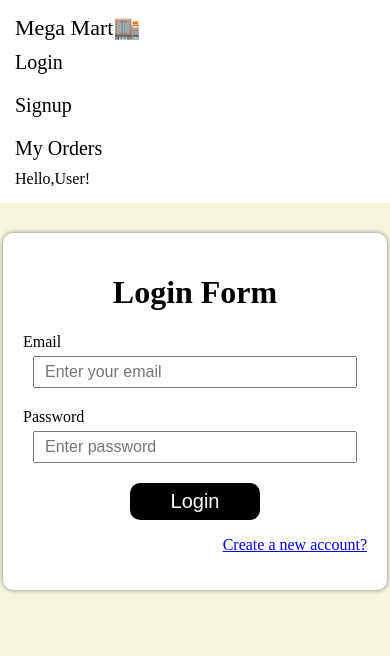
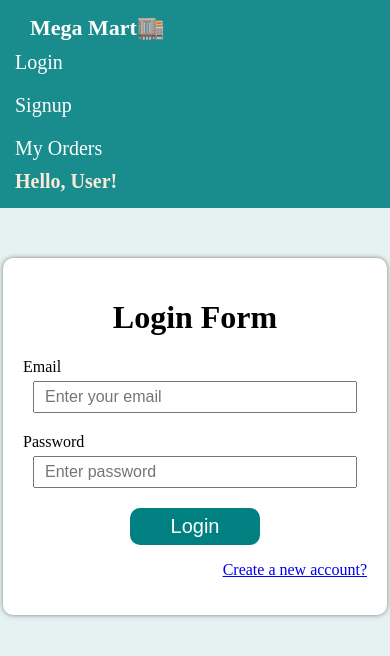
Before and after one commit to sonaligadekar20/mega-mart, a React (Create React App) app in the folder client/: page /login in a window 390 px wide. Shown: the top 656 px of the page. Built offline with nearby package versions, Linux system fonts and the light colour scheme.

Commit message:
added design changes

```diff
--- a/client/src/components/Navbar/Navbar.css
+++ b/client/src/components/Navbar/Navbar.css
@@ -1,5 +1,5 @@
 .navbar{
-    background-color: white;
+    background-color:#198d8d;
     padding: 15px;
     display: flex;
     justify-content: space-between;
@@ -7,15 +7,20 @@
 }
 .navbar-band{
     text-decoration: none;
-    color: black;
+    color: white;
+    margin-left: 15px;
     font-size: 22px;
+    font-weight: 700;
 }
 .navbar-link{
     text-decoration: none;
-    color: black;
-    font-size: 20px;
+    color:white;
+    font-size: 25px;
+    font-weight: 500;
     margin: 0 10px;
+    margin-left: 200px;
 }
+
 .navbar-link:hover{
     background-color:
     black;
@@ -25,9 +30,14 @@
     border-radius: 5px;
     transition: 0.3s;
 }
+.navbar-username{
+    font-size: 20px;
+    font-weight: 600;
+    color:antiquewhite;
+}
 .navbar-logout{
     text-decoration: none;
-    color: black;
+    color: white;
     font-size: 20px;
     margin: 0 10px;
     cursor: pointer;
@@ -46,7 +56,7 @@
     }
     .navbar-link{
         text-decoration: none;
-        color: black;
+        color: white;
         font-size: 20px;
         margin: 10px 10px;
     }
--- a/client/src/components/Navbar/Navbar.js
+++ b/client/src/components/Navbar/Navbar.js
@@ -20,7 +20,7 @@ import {Link} from "react-router-dom"
                 <Link to="/orders" className="navbar-link">My Orders</Link>
             </div>
             <div>
-                Hello,{user.name || "User!"}
+                <span className='navbar-username'>Hello, {user.name || "User!"}</span>
                 {
                     user?.name ?
                     (<span className='navbar-logout' onClick={()=>{
--- a/client/src/components/ProductCard/ProductCard.css
+++ b/client/src/components/ProductCard/ProductCard.css
@@ -1,6 +1,6 @@
 .product-card{
-    width: 300px;
-    margin: 10px 20px;
+    width: 275px;
+    margin: 40px 20px;
     padding: 15px 30px;
     border: 1px solid #e0e0e0;
     background-color: white;
@@ -9,22 +9,26 @@
   }
   .product-card-image{
     width: 100%;
-    height: 150px;
+    height: 200px;
     object-fit: contain;
     background-color: white;
   }
   .product-card-name{
     font-size: 20px;
-    font-weight: 400;
-    overflow-x: hidden;
+    font-weight: 500;
+    /* overflow-x: hidden;
     height: 25px;
     display: -webkit-box;
     -webkit-line-clamp: 2;
     -webkit-box-orient: vertical;
     overflow: hidden;
-    text-overflow: ellipsis;
+    text-overflow: ellipsis; */
   }
   .product-card-price{
     font-size: 22px;
     font-weight: 500;
+    color: #198d8d;
   }
+  .product-button{
+    width: 100%;
+  }
--- a/client/src/components/ProductCard/ProductCard.js
+++ b/client/src/components/ProductCard/ProductCard.js
@@ -9,7 +9,7 @@ function ProductCard( {name, description, price, image}) {
             <h2 className='product-card-name'>{name} </h2>
             <p className='product-card-description'>{description}</p>
             <p className='product-card-price'> ₹ {price}</p>
-            <button className='btn'>Buy Now</button>
+            <button className='btn product-button'>Buy Now</button>
             </div>
     )
 }
--- a/client/src/index.css
+++ b/client/src/index.css
@@ -1,5 +1,5 @@
 body{
-  background-color: beige;
+  background-color: #e6f2f2;
   margin: 0;
   padding: 0;
 }
@@ -16,7 +16,7 @@ body{
   margin-bottom: 20px;
 }
 .btn{
-  background-color: black;
+  background-color:#008080;
   border: none;
   border-radius: 10px;
   min-width: 130px;
--- a/client/src/views/Home/Home.css
+++ b/client/src/views/Home/Home.css
@@ -1,3 +1,5 @@
 .main-container{
     display: flex;
+    justify-content: space-around;
+    flex-wrap: wrap;
 }
--- a/client/src/views/Login/Login.css
+++ b/client/src/views/Login/Login.css
@@ -2,7 +2,7 @@
     width:fit-content;
     /* height: 600px; */
     background-color: white;
-    margin: 30px auto;
+    margin: 50px auto;
     padding: 20px 20px;
     border-radius: 10px;
     box-shadow: 0px 0px 5px 0px grey;
--- a/client/src/views/Signup/Signup.css
+++ b/client/src/views/Signup/Signup.css
@@ -3,7 +3,7 @@
     /* height: 600px; */
     background-color: white;
     margin: 30px auto;
-    padding: 20px 50px;
+    padding: 15px 50px;
     border-radius: 10px;
     box-shadow: 0px 0px 5px 0px grey;
 }
```
